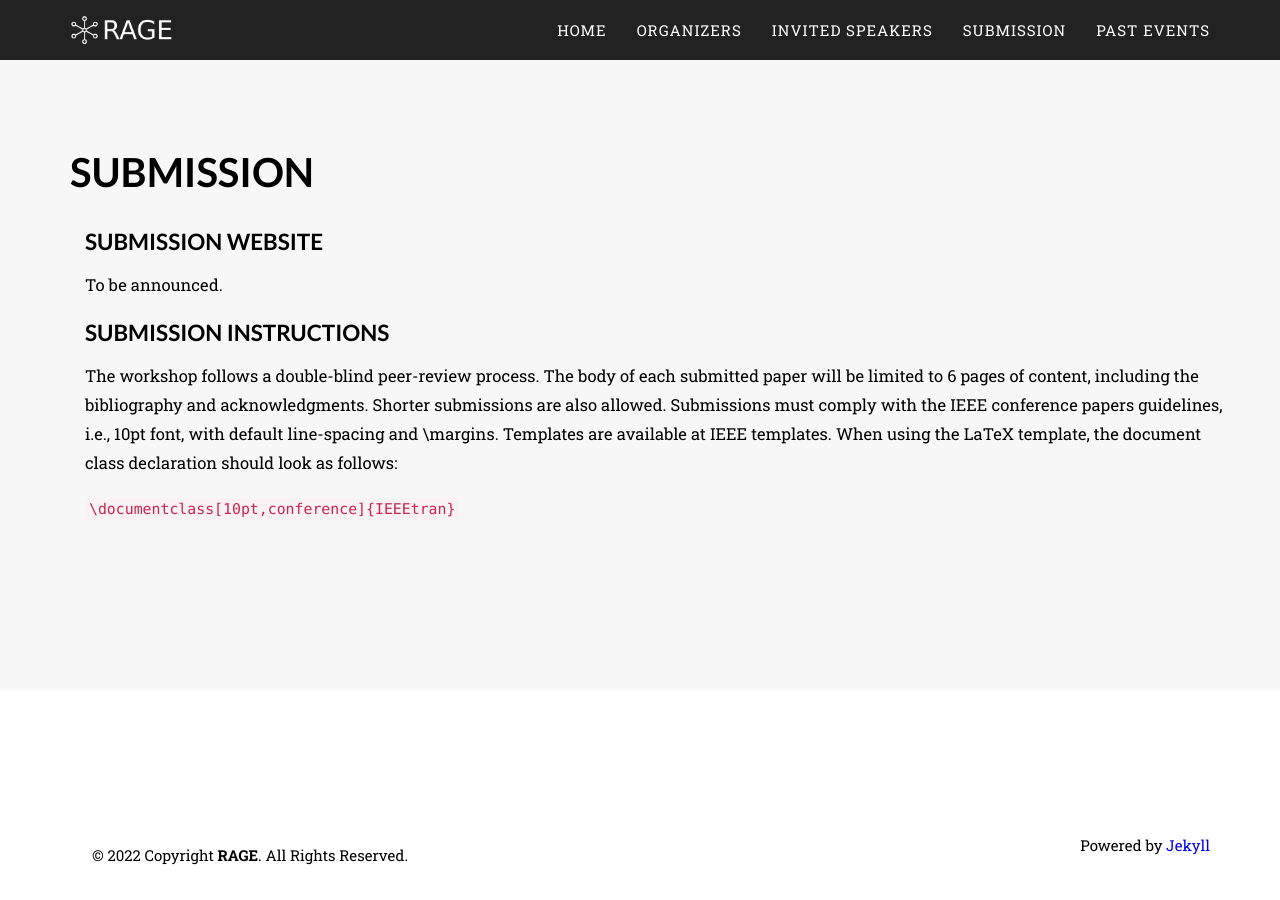
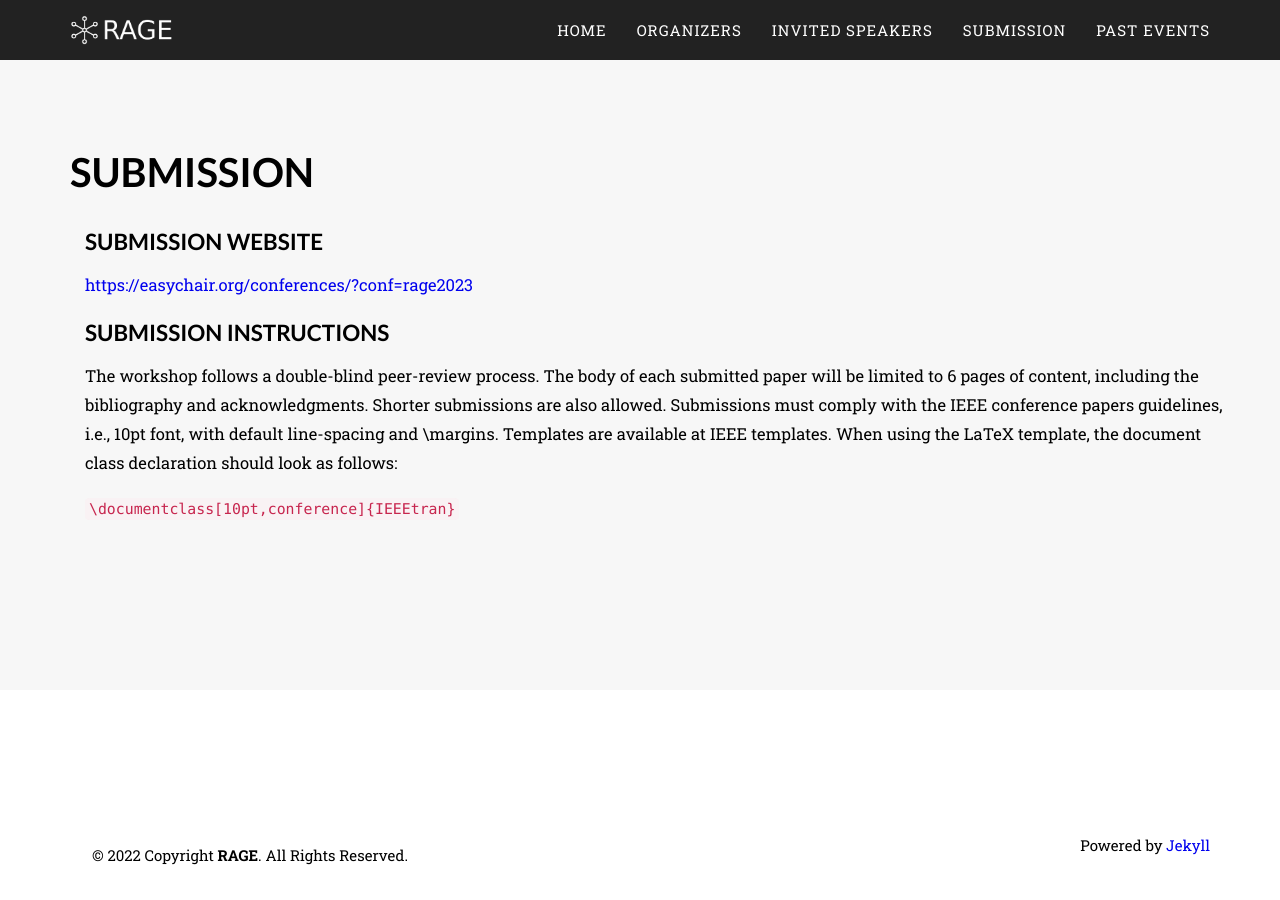
Before and after one commit to RAGE-Workshop/2023, a Jekyll site: the page built from submission.markdown, in a window 1280 px wide. Built offline with Jekyll 4.4.1, drawn with Linux system fonts in a browser that asks for light colours; some web fonts are replaced.

Commit message:
Update submission.markdown

```diff
--- a/submission.markdown
+++ b/submission.markdown
@@ -1,11 +1,11 @@
 ---
 layout: page
 title: Submission
-permalink: https://easychair.org/conferences/?conf=rage2023
+permalink: /submission/
 ---
 ## Submission website
 
-To be announced.
+[https://easychair.org/conferences/?conf=rage2023](https://easychair.org/conferences/?conf=rage2023)
 
 ## Submission Instructions
 
```
